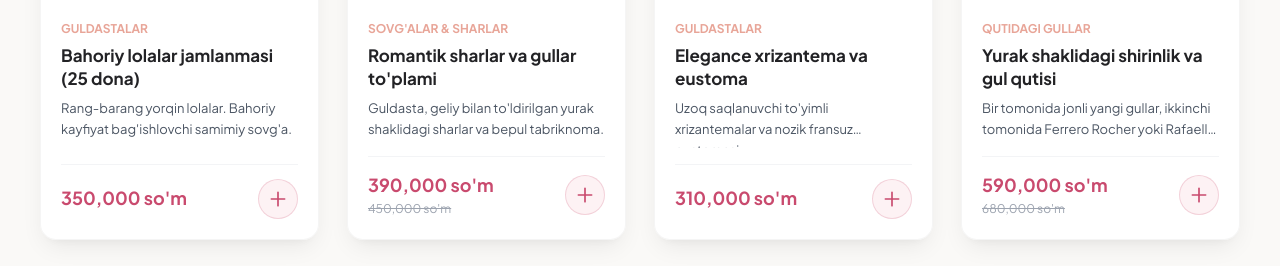
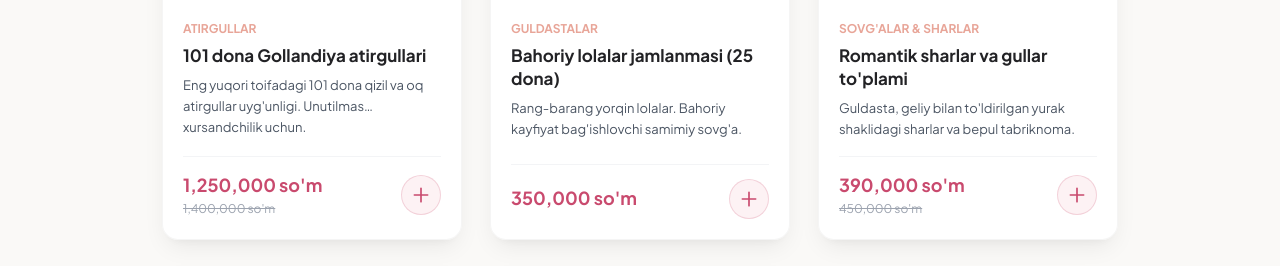
Before and after one commit to Abdurazzoq1008/melfisdev_new, a Flask app: page / in a window 1280 px wide. Shown: the part 1959-2225 px from the top of the page. Run offline with Flask 3, Linux system fonts and the light colour scheme; some web fonts are replaced.

Commit message:
Center product cards in catalog
Co-authored-by: Copilot <223556219+Copilot@users.noreply.github.com>

```diff
--- a/static/style.css
+++ b/static/style.css
@@ -437,7 +437,9 @@ body {
 
 .products-grid {
   display: grid;
-  grid-template-columns: repeat(auto-fill, minmax(270px, 1fr));
+  grid-template-columns: repeat(auto-fit, minmax(250px, 300px));
+  justify-content: center;
+  align-items: stretch;
   gap: 28px;
 }
 
```
